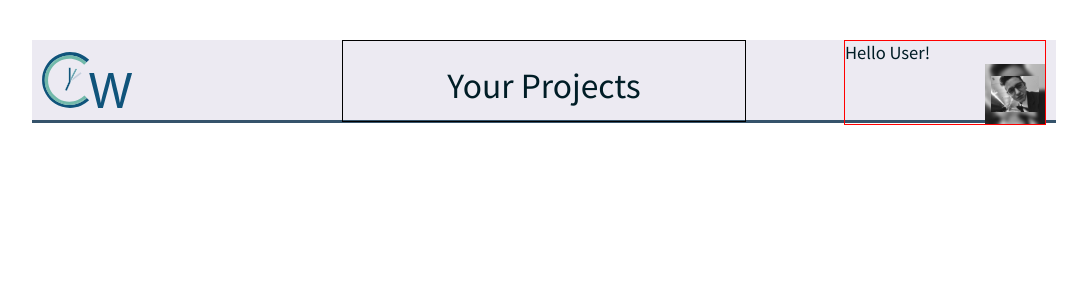
After one commit to Dschonas/Clockwise, a PHP site: page /project_view.html in a window 1280 px wide. The commit adds this page. Shown: the top 300 px of the page, without its empty margins (96-1183 px from the left). Run offline with PHP 8.4, Linux system fonts and the light colour scheme.

Commit message:
Added: Landing Page basic layout, href to project view, Project view page with header; Changed: Font Sizes so tey are in em

```diff
--- a/website/index.html
+++ b/website/index.html
@@ -2,7 +2,7 @@
 <html>
 	<head>
 		<title>Clockwise</title>
-		<link rel="stylesheet" type="text/css" href="style/index.css">
+		<link rel="stylesheet" type="text/css" href="style/style.css">
 		<meta charset="utf-8">
 		<meta name="viewport" content="width=device-width, initial-scale=1.0">
 		<link href='https://fonts.googleapis.com/css?family=Source+Sans+Pro:400,700,600italic,600' rel='stylesheet' type='text/css'>
@@ -27,7 +27,7 @@
 								<li><input type="password" 	placeholder="Password" 	name="password"	class="textinput"/></li>
 								<li><input type="text" 		placeholder="E-Mail" 	name="e-mail"		class="textinput" /></li>
 								<li><input type="submit"	value="Register Now!"	name="register"/></li>
-								<li><a href="#pagebody">  <!--TODO add action for script to show pop up -->
+								<li><a href="project_view.html">  <!--TODO add action for script to show pop up -->
 									Already have an account?
 								</a></li>
 							</ul>
--- /dev/null
+++ b/website/project_view.html
@@ -0,0 +1,28 @@
+<!DOCTYPE HTML>
+<html>
+	<head>
+		<title>Clockwise</title>
+		<link rel="stylesheet" type="text/css" href="style/style.css">
+		<meta charset="utf-8">
+		<meta name="viewport" content="width=device-width, initial-scale=1.0">
+		<link href='https://fonts.googleapis.com/css?family=Source+Sans+Pro:400,700,600italic,600' rel='stylesheet' type='text/css'>
+	</head>
+	<body>
+
+		<nav id="project_view_nav">
+			<a id="logo" href="index.html"><img src="asstets/Logo.svg"/></a>
+			<a id="user_profile">
+				<div id="welcome">Hello User!</div> <!-- shows the username of the logged in user -->
+				<div id="profile"><img src="asstets/Garbiel.jpg"/></div>
+			</a>
+			<p id="nav_header">Your Projects</p>
+		</nav>
+
+
+
+
+
+		<script type="text/javascript" src="js/jquery-2.2.3.min.js"/>
+		<script type="text/javascript" src="js/jquery.mobile-1.4.5.min.js"/>
+	</body>
+</html>
--- /dev/null
+++ b/website/style/project_view.scss
@@ -0,0 +1,60 @@
+//colors
+$primary-color:		#35536B;
+$secondary-color:	#77B39B;
+$text-color:		#001D26;
+$light-color:		#F6E27F;
+$accent-color:		#ECEAF2;
+
+//font
+$font-size: 1.03em;
+$font-size-small: $font-size - .25;
+$font-size-header: $font-size + 1;
+
+#project_view_nav {
+	display: inline-block;
+	width: calc(80% - 20px);
+	position: absolute;
+	min-width: 0;
+	margin: 0 10%;
+	margin-top: 40px;
+	padding-right: 10px;
+	padding-left: 10px;
+	height: 80px;
+	background-color: $accent-color;
+	border-bottom: 3px solid $primary-color;
+	#logo{
+		float: left;
+		img{
+			width: 90px;
+			height: 80px;
+		}
+	}
+	#nav_header{
+		display: block;
+		width: 40%;
+		margin: auto;
+		padding-top: 10px;
+		vertical-align: bottom;
+		font-size: $font-size-header;
+		line-height: 70px;
+		text-align: center;
+		border: 1px solid black;
+	}
+	#user_profile{
+		display: inline-block;
+		width: 200px;
+		float: right;
+		border: 1px solid red;
+		#profile{
+			#welcome{
+				float: left;
+				border: 1px solid green;
+			}
+			img{
+				width: 60px;
+				height: 60px;
+				float: right;
+			}
+		}
+	}
+}
--- a/website/style/index.css
+++ b/website/style/style.css
@@ -1,8 +1,61 @@
+#project_view_nav {
+  display: inline-block;
+  width: calc(80% - 20px);
+  position: absolute;
+  min-width: 0;
+  margin: 0 10%;
+  margin-top: 40px;
+  padding-right: 10px;
+  padding-left: 10px;
+  height: 80px;
+  background-color: #ECEAF2;
+  border-bottom: 3px solid #35536B;
+}
+
+#project_view_nav #logo {
+  float: left;
+}
+
+#project_view_nav #logo img {
+  width: 90px;
+  height: 80px;
+}
+
+#project_view_nav #nav_header {
+  display: block;
+  width: 40%;
+  margin: auto;
+  padding-top: 10px;
+  vertical-align: bottom;
+  font-size: 2.03em;
+  line-height: 70px;
+  text-align: center;
+  border: 1px solid black;
+}
+
+#project_view_nav #user_profile {
+  display: inline-block;
+  width: 200px;
+  float: right;
+  border: 1px solid red;
+}
+
+#project_view_nav #user_profile #profile #welcome {
+  float: left;
+  border: 1px solid green;
+}
+
+#project_view_nav #user_profile #profile img {
+  width: 60px;
+  height: 60px;
+  float: right;
+}
+
 * {
   margin: 0;
   padding: 0;
   font-family: 'Source Sans Pro';
-  font-size: 20px;
+  font-size: 1.03em;
   color: #001D26;
 }
 
--- a/website/style/index.scss
+++ b/website/style/style.scss
@@ -1,3 +1,6 @@
+@import "smartphones.scss";
+@import "project_view.scss";
+
 //colors
 $primary-color:		#35536B;
 $secondary-color:	#77B39B;
@@ -6,9 +9,9 @@ $light-color:		#F6E27F;
 $accent-color:		#ECEAF2;
 
 //font
-$font-size: 20px;
-$font-size-small: $font-size - 6;
-$font-size-header: $font-size + 40;
+$font-size: 1.03em;
+$font-size-small: $font-size - .25;
+$font-size-header: $font-size + 1;
 
 *{
 	margin: 0;
```
Also changed, not shown: website/style/project_view.css (added, +52 -0 lines), website/style/_smartphones.css (deleted), website/style/smartphones.css (added), website/style/smartphones.scss (renamed from website/style/_smartphones.scss), 2 other files.
